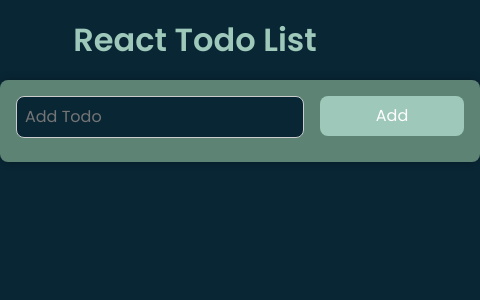
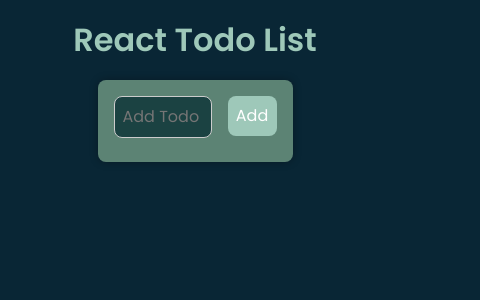
Before and after one commit to Kaweesha-mr/react-todo-list, a React (Create React App) app: page / in a window 390 px wide. Shown: the top 300 px of the page, 480 px wide, since content can reach past the window. Built offline with nearby package versions, Linux system fonts and the light colour scheme.

Commit message:
Add TodoItem component and make form width responsive

```diff
--- a/src/styles/styles.css
+++ b/src/styles/styles.css
@@ -43,7 +43,9 @@
     padding: 1rem;
     border-radius: 0.5rem;
     box-shadow: 0 0 0.5rem rgba(0, 0, 0, 0.3);
-    width: 30em;
+    /* make this width responsive */
+    width: 50%;
+
 
     /* center this form */
     margin: 0 auto;
@@ -62,6 +64,7 @@
     font-size: 1rem;
     line-height: 1.5;
     color: #ffffff;
+    background-color: #1B4242;
 }
 
 .btn{
```
Also changed, not shown: src/components/TodoItem.js (+12 -0 lines).
